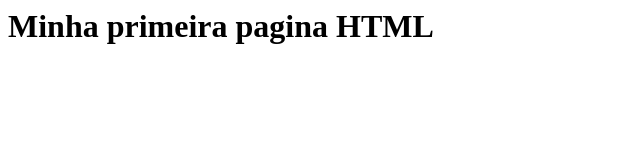
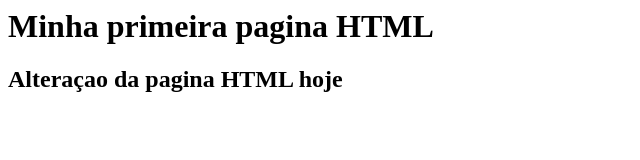
Before and after one commit to jeangabrielrsf/gama-no-github, a plain HTML site: page index.html in a window 1280 px wide. Shown: the whole page, without its empty margins (0-640 px from the left). Drawn offline with Linux system fonts and the light colour scheme.

Commit message:
arquivo index.html atualizado novamente

```diff
--- a/index.html
+++ b/index.html
@@ -1,5 +1,6 @@
 <html>
     <body>
         <h1> Minha primeira pagina HTML </h1>
+        <h2> Alteraçao da pagina HTML hoje </h2>
     </body>
 </html>
```
